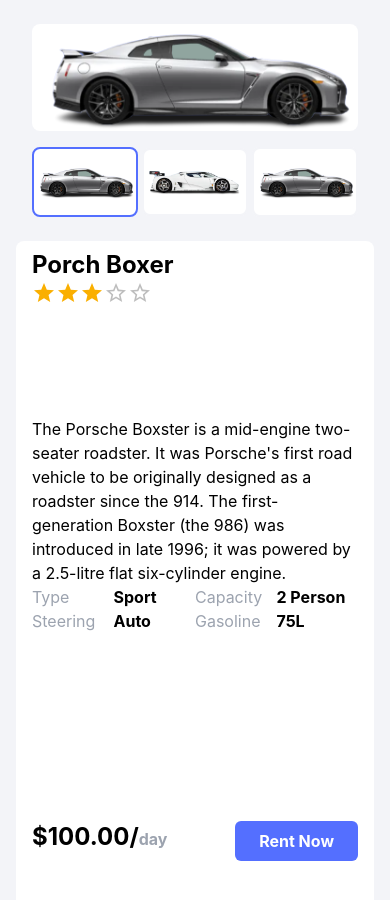
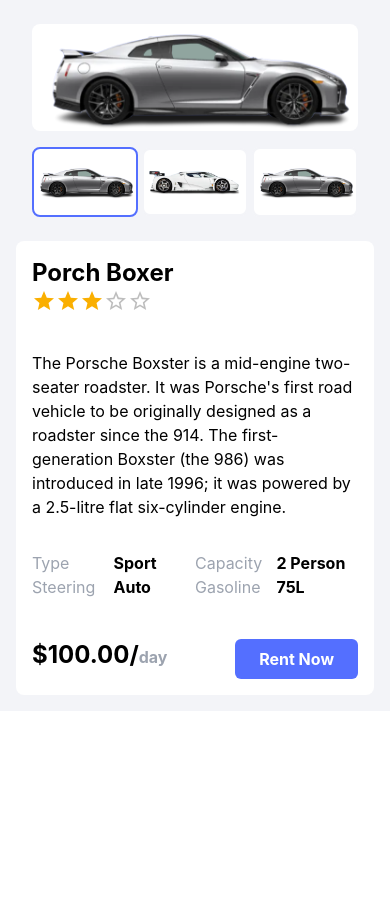
Before and after one commit to boualem06/CAR-Rental, a React (Create React App) app in the folder Front End/: page / in a window 390 px wide. Shown: the top 900 px of the page. After the commit the page ends 844 px from the top, so only its background shows below. Built offline with nearby package versions, Linux system fonts and the light colour scheme.

Commit message:
solving the problem in details cars page

```diff
--- a/Front End/src/Components/CarsDetails.js
+++ b/Front End/src/Components/CarsDetails.js
@@ -8,7 +8,7 @@ const CartDetails = () => {
     const [principaleImage, setPrincipaleImage] = useState(car1);
     return (
         <div style={{ backgroundColor: "#f3f4f8" }} className="w-full flex lg:flex-row flex-col px-4 py-4">
-            <div className="  px-4 py-2  rounded-lg mb-4 lg:mr-4 lg:mb-0">
+            <div className="  px-4 py-2  rounded-lg mb-4 lg:mr-4 lg:mb-0 ">
                 <div className='bg-white rounded-lg'>
                     <img src={principaleImage} alt="car" ></img>
                 </div>
@@ -17,14 +17,15 @@ const CartDetails = () => {
                     <button onClick={() => { setClicked(2); setPrincipaleImage(car2) }} style={{ borderColor: ` ${clicked === 2 ? "#546fff" : "#f3f4f8"}` }} className='border rounded-lg border-2 py-4 bg-white' ><img src={car2} alt="Car" className='max-w-full h-auto '></img></button>
                     <button onClick={() => { setClicked(3) }} style={{ borderColor: ` ${clicked === 3 ? "#546fff" : "#f3f4f8"}` }} className='border rounded-lg border-2 py-4 bg-white'><img src={car1} alt="Car" className='max-w-full h-auto '></img></button>
                 </div>
+                {/* <div className=''>Test1</div> */}
             </div>
-            <div className="  px-4 py-2  rounded-lg   grid grid-rows-4 bg-white ">
-                <div>
+            <div className="  px-4  py-4 rounded-lg  lg:grid lg:grid-rows-4 bg-white ">
+                <div className='mb-8 lg:mb-0'>
                     <h1 className='text-2xl font-bold'>Porch Boxer </h1>
                     <Rating name="read-only" value={3} readOnly />
                 </div>
-                <p className=''>The Porsche Boxster is a mid-engine two-seater roadster. It was Porsche's first road vehicle to be originally designed as a roadster since the 914. The first-generation Boxster (the 986) was introduced in late 1996; it was powered by a 2.5-litre flat six-cylinder engine.</p>
-                <div className='grid grid-cols-4'>
+                <p className='mb-8 lg:mb-0'>The Porsche Boxster is a mid-engine two-seater roadster. It was Porsche's first road vehicle to be originally designed as a roadster since the 914. The first-generation Boxster (the 986) was introduced in late 1996; it was powered by a 2.5-litre flat six-cylinder engine.</p>
+                <div className='grid grid-cols-4 mb-8 lg:mb-0'>
                     <div>
                         <h1 className='text-gray-400'>Type</h1>
                         <h1 className='text-gray-400'>Steering</h1>
@@ -48,6 +49,7 @@ const CartDetails = () => {
                     <button style={{ backgroundColor: "#546fff" }} className="font-bold px-6 py-2 text-white rounded-md mt-2 ">Rent Now</button>
 
                 </div>
+                {/* <div>Test2</div> */}
             </div>
         </div>
     )
```
